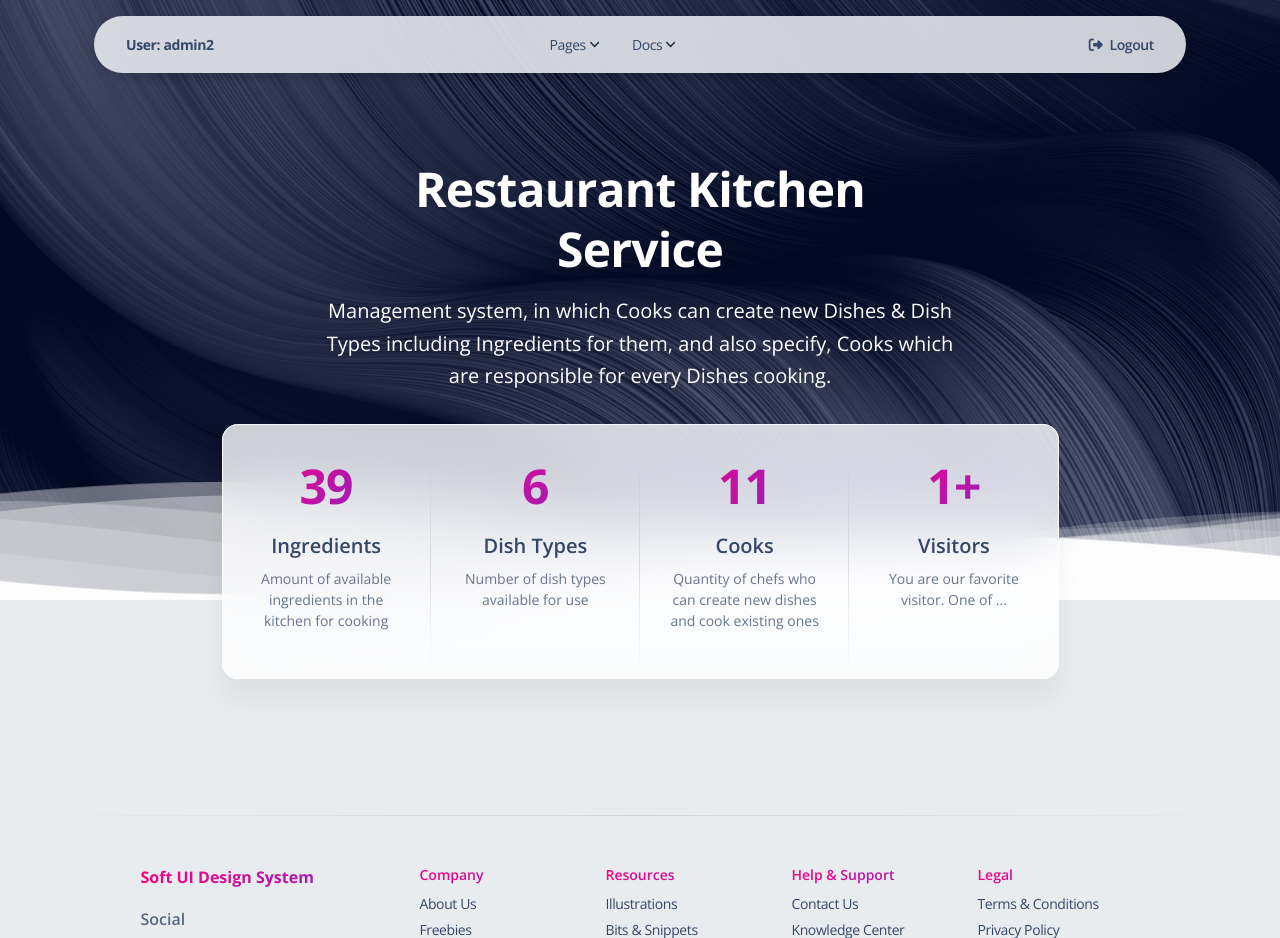
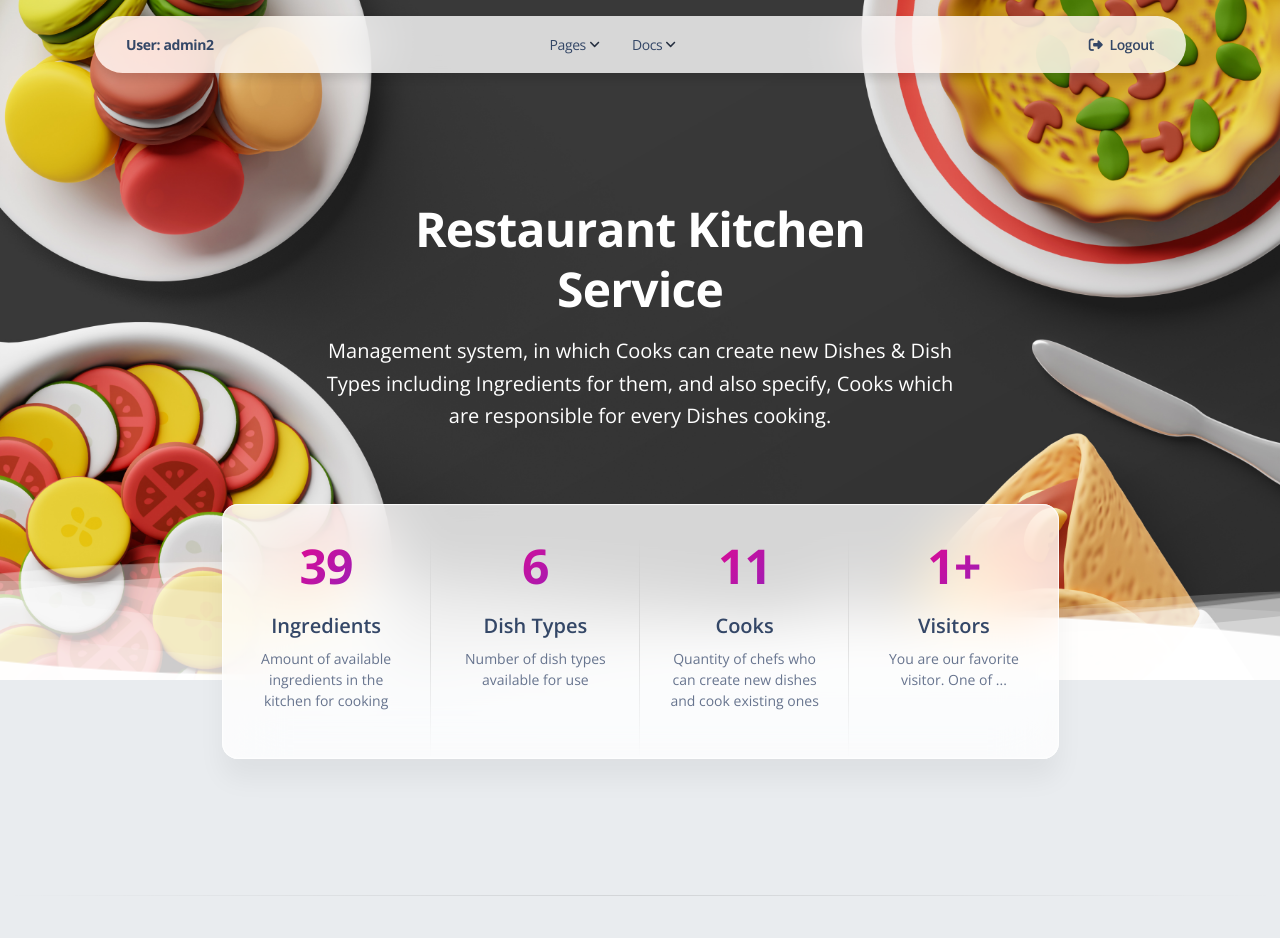
Before and after one commit to Anton-Konyk/restaurant-kitchen-service, a Django app: page / in a window 1280 px wide. Shown: the top 938 px of the page. Run offline with Django 5.2, Linux system fonts and the light colour scheme; a user stored in the database is signed in; data comes from the database, SQL or seed files in the repository; some libraries are stand-ins or nearby versions.

Commit message:
change width of main background and change background image to 8810183.jpg

```diff
--- a/templates/kitchen/index.html
+++ b/templates/kitchen/index.html
@@ -8,7 +8,7 @@
 {% block content %}
 
 <header class="header-2">
-  <div class="page-header min-vh-75 relative" style="background-image: url('{% static 'img/curved-images/curved.jpg' %}')">
+  <div class="page-header min-vh-85 relative" style="background-image: url('{% static 'img/curved-images/8810183.jpg' %}')">
     <div class="container">
       <div class="row">
         <div class="col-lg-7 text-center mx-auto">
```
